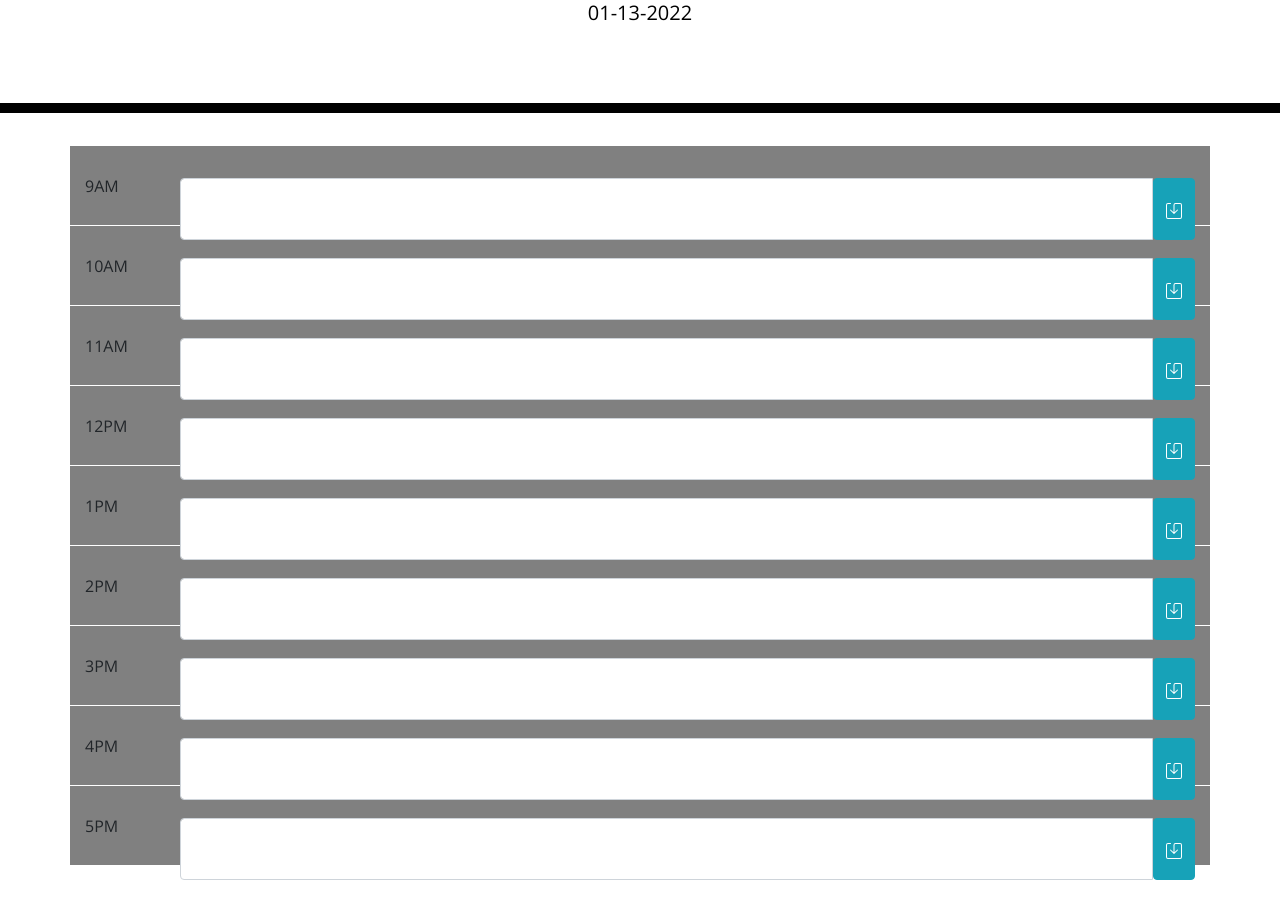
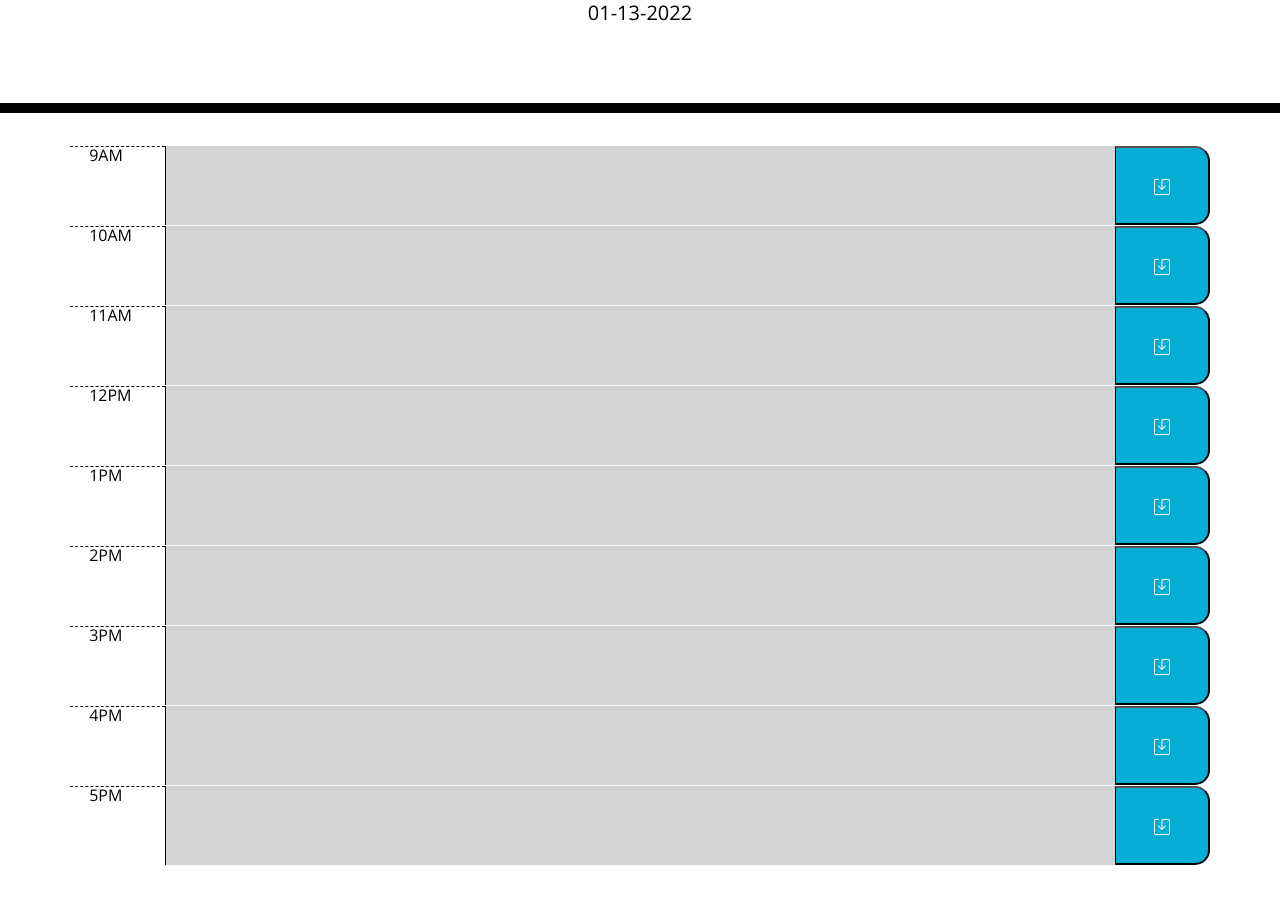
Before and after one commit to maks-pixel/wk5-schedule, a plain HTML site: page index.html in a window 1280 px wide. Shown: the part 191-1106 px from the top of the page. After the commit the page ends 1056 px from the top, so only its background shows below. Drawn offline with nearby package versions, Linux system fonts and the light colour scheme.

Commit message:
finished save to local storage functionality

```diff
--- a/assets/css/style.css
+++ b/assets/css/style.css
@@ -8,7 +8,7 @@ textarea{
   background: transparent;
   border: none;
   resize: none;
-  color: #000000;
+  color:black;
   border-left: 1px solid black;
   padding: 10px;
 }
--- a/assets/script.js
+++ b/assets/script.js
@@ -1,28 +1,42 @@
-var event = [];
-
 var todayDate= function(){
     var date = moment().format("MM-DD-YYYY");
     $("#currentDay").append(date.toString());
 }
 
-
+for (let i = 9; i <= 17; i++) {
+    console.log(localStorage.getItem(i))
+    $('#'+i).text(localStorage.getItem(i))
+}
 
 var passTimeColour = function() {
-    $('.row').each(function(){
+    $("textarea").each(function(){
         var currentEvent = $(this).attr("id");
         var currentTime = moment().hour();
         if (currentTime == currentEvent){
-            $(this).css('background-color', 'red')
+            $(this).css('background-color', '#ff6961')
         }else if(currentEvent < currentTime){
-            $(this).css('background-color', 'grey')
+            $(this).css('background-color', '#d3d3d3')
         }else if(currentEvent > currentTime){
-            $(this).css('background-color', 'green')
+            $(this).css('background-color', '#77dd77')
         }
     })
 }
 
+var saving = function(){
+    $(".saveBtn").click(function(event){
+        console.log(event.target);
+        hour = $(event.target).prev().attr("id")
+        task = $(event.target).prev().val().trim()
+        console.log("hour:", hour,
+                    "task:", task);
+
+         localStorage.setItem(hour, task);
+    });
+}
 
 
 todayDate();
 
 passTimeColour();
+
+saving();
--- a/index.html
+++ b/index.html
@@ -30,122 +30,68 @@
     </header>
     <div class="container">
       <!-- Timeblocks go here -->
-      <div class="row" id="9">
-        <div class="col">
-          <p class="time">9AM</p>
-        </div>
-        <div class="col-11">
-          <div class="input-group ">
-            <textarea type="text" class="form-control" aria-describedby="button-addon2"></textarea>
-            <button class="btn btn-info" type="button"><svg xmlns="http://www.w3.org/2000/svg" width="16" height="16" fill="currentColor" class="bi bi-save" viewBox="0 0 16 16">
+      <div class="row">
+        <p class="hour col-1"> 9AM </p>
+        <textarea class="col-10" id="9"></textarea>
+        <button class="saveBtn col-1"><svg xmlns="http://www.w3.org/2000/svg" width="16" height="16" fill="currentColor" class="bi bi-save" viewBox="0 0 16 16">
           <path d="M2 1a1 1 0 0 0-1 1v12a1 1 0 0 0 1 1h12a1 1 0 0 0 1-1V2a1 1 0 0 0-1-1H9.5a1 1 0 0 0-1 1v7.293l2.646-2.647a.5.5 0 0 1 .708.708l-3.5 3.5a.5.5 0 0 1-.708 0l-3.5-3.5a.5.5 0 1 1 .708-.708L7.5 9.293V2a2 2 0 0 1 2-2H14a2 2 0 0 1 2 2v12a2 2 0 0 1-2 2H2a2 2 0 0 1-2-2V2a2 2 0 0 1 2-2h2.5a.5.5 0 0 1 0 1H2z"/>
         </svg></button>
       </div>
-        </div>
-      </div>
-      <div class="row " id="10">
-        <div class="col">
-          <p class="time">10AM</p>
-        </div>
-        <div class="col-11">
-          <div class="input-group ">
-            <textarea type="text" class="form-control" aria-describedby="button-addon2"></textarea>
-            <button class="btn btn-info" type="button"><svg xmlns="http://www.w3.org/2000/svg" width="16" height="16" fill="currentColor" class="bi bi-save" viewBox="0 0 16 16">
+      <div class="row">
+        <p class="hour col-1"> 10AM </p>
+        <textarea class="col-10" id="10"></textarea>
+        <button class="saveBtn col-1"><svg xmlns="http://www.w3.org/2000/svg" width="16" height="16" fill="currentColor" class="bi bi-save" viewBox="0 0 16 16">
           <path d="M2 1a1 1 0 0 0-1 1v12a1 1 0 0 0 1 1h12a1 1 0 0 0 1-1V2a1 1 0 0 0-1-1H9.5a1 1 0 0 0-1 1v7.293l2.646-2.647a.5.5 0 0 1 .708.708l-3.5 3.5a.5.5 0 0 1-.708 0l-3.5-3.5a.5.5 0 1 1 .708-.708L7.5 9.293V2a2 2 0 0 1 2-2H14a2 2 0 0 1 2 2v12a2 2 0 0 1-2 2H2a2 2 0 0 1-2-2V2a2 2 0 0 1 2-2h2.5a.5.5 0 0 1 0 1H2z"/>
         </svg></button>
       </div>
-        </div>
-      </div>
-      <div class="row" id="11" >
-        <div class="col">
-          <p class="time">11AM</p>
-        </div>
-        <div class="col-11">
-          <div class="input-group ">
-            <textarea type="text" class="form-control" aria-describedby="button-addon2"></textarea>
-            <button class="btn btn-info" type="button"><svg xmlns="http://www.w3.org/2000/svg" width="16" height="16" fill="currentColor" class="bi bi-save" viewBox="0 0 16 16">
+      <div class="row">
+        <p class="hour col-1"> 11AM </p>
+        <textarea class="col-10" id="11"></textarea>
+        <button class="saveBtn col-1"><svg xmlns="http://www.w3.org/2000/svg" width="16" height="16" fill="currentColor" class="bi bi-save" viewBox="0 0 16 16">
           <path d="M2 1a1 1 0 0 0-1 1v12a1 1 0 0 0 1 1h12a1 1 0 0 0 1-1V2a1 1 0 0 0-1-1H9.5a1 1 0 0 0-1 1v7.293l2.646-2.647a.5.5 0 0 1 .708.708l-3.5 3.5a.5.5 0 0 1-.708 0l-3.5-3.5a.5.5 0 1 1 .708-.708L7.5 9.293V2a2 2 0 0 1 2-2H14a2 2 0 0 1 2 2v12a2 2 0 0 1-2 2H2a2 2 0 0 1-2-2V2a2 2 0 0 1 2-2h2.5a.5.5 0 0 1 0 1H2z"/>
         </svg></button>
       </div>
-        </div>
-      </div>
-      <div class="row" id="12">
-        <div class="col">
-          <p class="time">12PM</p>
-        </div>
-        <div class="col-11">
-          <div class="input-group ">
-            <textarea type="text" class="form-control" aria-describedby="button-addon2"></textarea>
-            <button class="btn btn-info" type="button"><svg xmlns="http://www.w3.org/2000/svg" width="16" height="16" fill="currentColor" class="bi bi-save" viewBox="0 0 16 16">
+      <div class="row">
+        <p class="hour col-1"> 12PM </p>
+        <textarea class="col-10" id="12"></textarea>
+        <button class="saveBtn col-1"><svg xmlns="http://www.w3.org/2000/svg" width="16" height="16" fill="currentColor" class="bi bi-save" viewBox="0 0 16 16">
           <path d="M2 1a1 1 0 0 0-1 1v12a1 1 0 0 0 1 1h12a1 1 0 0 0 1-1V2a1 1 0 0 0-1-1H9.5a1 1 0 0 0-1 1v7.293l2.646-2.647a.5.5 0 0 1 .708.708l-3.5 3.5a.5.5 0 0 1-.708 0l-3.5-3.5a.5.5 0 1 1 .708-.708L7.5 9.293V2a2 2 0 0 1 2-2H14a2 2 0 0 1 2 2v12a2 2 0 0 1-2 2H2a2 2 0 0 1-2-2V2a2 2 0 0 1 2-2h2.5a.5.5 0 0 1 0 1H2z"/>
         </svg></button>
       </div>
-        </div>
-      </div>
-      <div class="row" id="13">
-        <div class="col">
-          <p class="time">1PM</p>
-        </div>
-        <div class="col-11">
-          <div class="input-group ">
-            <textarea type="text" class="form-control" aria-describedby="button-addon2"></textarea>
-            <button class="btn btn-info" type="button"><svg xmlns="http://www.w3.org/2000/svg" width="16" height="16" fill="currentColor" class="bi bi-save" viewBox="0 0 16 16">
+      <div class="row">
+        <p class="hour col-1"> 1PM </p>
+        <textarea class="col-10" id="13"></textarea>
+        <button class="saveBtn col-1"><svg xmlns="http://www.w3.org/2000/svg" width="16" height="16" fill="currentColor" class="bi bi-save" viewBox="0 0 16 16">
           <path d="M2 1a1 1 0 0 0-1 1v12a1 1 0 0 0 1 1h12a1 1 0 0 0 1-1V2a1 1 0 0 0-1-1H9.5a1 1 0 0 0-1 1v7.293l2.646-2.647a.5.5 0 0 1 .708.708l-3.5 3.5a.5.5 0 0 1-.708 0l-3.5-3.5a.5.5 0 1 1 .708-.708L7.5 9.293V2a2 2 0 0 1 2-2H14a2 2 0 0 1 2 2v12a2 2 0 0 1-2 2H2a2 2 0 0 1-2-2V2a2 2 0 0 1 2-2h2.5a.5.5 0 0 1 0 1H2z"/>
         </svg></button>
       </div>
-        </div>
-      </div>
-      <div class="row" id="14">
-        <div class="col">
-          <p class="time">2PM</p>
-        </div>
-        <div class="col-11">
-          <div class="input-group ">
-            <textarea type="text" class="form-control" aria-describedby="button-addon2"></textarea>
-            <button class="btn btn-info" type="button"><svg xmlns="http://www.w3.org/2000/svg" width="16" height="16" fill="currentColor" class="bi bi-save" viewBox="0 0 16 16">
+      <div class="row">
+        <p class="hour col-1"> 2PM </p>
+        <textarea class="col-10" id="14"></textarea>
+        <button class="saveBtn col-1"><svg xmlns="http://www.w3.org/2000/svg" width="16" height="16" fill="currentColor" class="bi bi-save" viewBox="0 0 16 16">
           <path d="M2 1a1 1 0 0 0-1 1v12a1 1 0 0 0 1 1h12a1 1 0 0 0 1-1V2a1 1 0 0 0-1-1H9.5a1 1 0 0 0-1 1v7.293l2.646-2.647a.5.5 0 0 1 .708.708l-3.5 3.5a.5.5 0 0 1-.708 0l-3.5-3.5a.5.5 0 1 1 .708-.708L7.5 9.293V2a2 2 0 0 1 2-2H14a2 2 0 0 1 2 2v12a2 2 0 0 1-2 2H2a2 2 0 0 1-2-2V2a2 2 0 0 1 2-2h2.5a.5.5 0 0 1 0 1H2z"/>
         </svg></button>
       </div>
-        </div>
-      </div>
-      <div class="row" id="15">
-        <div class="col">
-          <p class="time">3PM</p>
-        </div>
-        <div class="col-11">
-          <div class="input-group ">
-            <textarea type="text" class="form-control" aria-describedby="button-addon2"></textarea>
-            <button class="btn btn-info" type="button"><svg xmlns="http://www.w3.org/2000/svg" width="16" height="16" fill="currentColor" class="bi bi-save" viewBox="0 0 16 16">
+      <div class="row">
+        <p class="hour col-1"> 3PM </p>
+        <textarea class="col-10" id="15"></textarea>
+        <button class="saveBtn col-1"><svg xmlns="http://www.w3.org/2000/svg" width="16" height="16" fill="currentColor" class="bi bi-save" viewBox="0 0 16 16">
           <path d="M2 1a1 1 0 0 0-1 1v12a1 1 0 0 0 1 1h12a1 1 0 0 0 1-1V2a1 1 0 0 0-1-1H9.5a1 1 0 0 0-1 1v7.293l2.646-2.647a.5.5 0 0 1 .708.708l-3.5 3.5a.5.5 0 0 1-.708 0l-3.5-3.5a.5.5 0 1 1 .708-.708L7.5 9.293V2a2 2 0 0 1 2-2H14a2 2 0 0 1 2 2v12a2 2 0 0 1-2 2H2a2 2 0 0 1-2-2V2a2 2 0 0 1 2-2h2.5a.5.5 0 0 1 0 1H2z"/>
         </svg></button>
       </div>
-        </div>
-      </div>
-      <div class="row" id="16">
-        <div class="col">
-          <p class="time">4PM</p>
-        </div>
-        <div class="col-11">
-          <div class="input-group ">
-            <textarea type="text" class="form-control" aria-describedby="button-addon2"></textarea>
-            <button class="btn btn-info" type="button"><svg xmlns="http://www.w3.org/2000/svg" width="16" height="16" fill="currentColor" class="bi bi-save" viewBox="0 0 16 16">
+      <div class="row">
+        <p class="hour col-1"> 4PM </p>
+        <textarea class="col-10" id="16"></textarea>
+        <button class="saveBtn col-1"><svg xmlns="http://www.w3.org/2000/svg" width="16" height="16" fill="currentColor" class="bi bi-save" viewBox="0 0 16 16">
           <path d="M2 1a1 1 0 0 0-1 1v12a1 1 0 0 0 1 1h12a1 1 0 0 0 1-1V2a1 1 0 0 0-1-1H9.5a1 1 0 0 0-1 1v7.293l2.646-2.647a.5.5 0 0 1 .708.708l-3.5 3.5a.5.5 0 0 1-.708 0l-3.5-3.5a.5.5 0 1 1 .708-.708L7.5 9.293V2a2 2 0 0 1 2-2H14a2 2 0 0 1 2 2v12a2 2 0 0 1-2 2H2a2 2 0 0 1-2-2V2a2 2 0 0 1 2-2h2.5a.5.5 0 0 1 0 1H2z"/>
         </svg></button>
       </div>
-        </div>
-      </div>
-      <div class="row" id="17" >
-        <div class="col">
-          <p class="time">5PM</p>
-        </div>
-        <div class="col-11">
-          <div class="input-group ">
-            <textarea type="text" class="form-control" aria-describedby="button-addon2"></textarea>
-            <button class="btn btn-info" type="button"><svg xmlns="http://www.w3.org/2000/svg" width="16" height="16" fill="currentColor" class="bi bi-save" viewBox="0 0 16 16">
+      <div class="row">
+        <p class="hour col-1"> 5PM </p>
+        <textarea class="col-10" id="17"></textarea>
+        <button class="saveBtn col-1"><svg xmlns="http://www.w3.org/2000/svg" width="16" height="16" fill="currentColor" class="bi bi-save" viewBox="0 0 16 16">
           <path d="M2 1a1 1 0 0 0-1 1v12a1 1 0 0 0 1 1h12a1 1 0 0 0 1-1V2a1 1 0 0 0-1-1H9.5a1 1 0 0 0-1 1v7.293l2.646-2.647a.5.5 0 0 1 .708.708l-3.5 3.5a.5.5 0 0 1-.708 0l-3.5-3.5a.5.5 0 1 1 .708-.708L7.5 9.293V2a2 2 0 0 1 2-2H14a2 2 0 0 1 2 2v12a2 2 0 0 1-2 2H2a2 2 0 0 1-2-2V2a2 2 0 0 1 2-2h2.5a.5.5 0 0 1 0 1H2z"/>
         </svg></button>
-          </div>
-        </div>
       </div>
     </div>
 
```
Also changed, not shown: 1 other file. Lines whose indentation alone changed are shown as unchanged.
